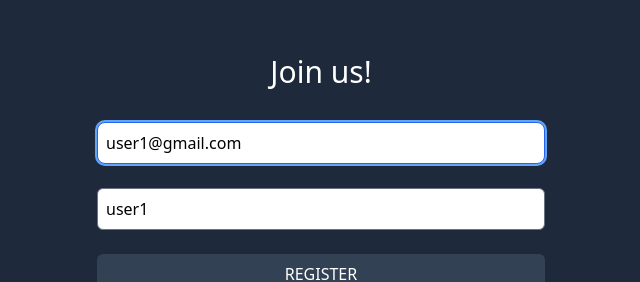
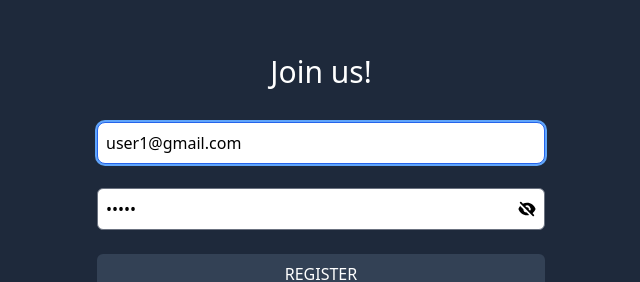
Before and after one commit to nishanthan-k/todonet, a React (Vite) app in the folder frontend/: page /signup in a window 1280 px wide. Shown: the part 202-484 px from the top of the page, without its empty margins (319-959 px from the left). Built offline with nearby package versions, Linux system fonts and the light colour scheme; no server answers.

Commit message:
fix: password show hide button added on signup screen

```diff
--- a/frontend/src/screens/Signup.tsx
+++ b/frontend/src/screens/Signup.tsx
@@ -8,10 +8,11 @@ import useSetLocalStorage from '../hooks/useSetLocalStorage';
 import { auth } from '../utils/api/apiurls';
 import axiosInstance from '../utils/api/axiosInstance';
 import { loginSchema } from '../utils/schema/authSchema';
-
+import { HiEye, HiEyeOff } from "react-icons/hi";
 
 export default function Signup() {
   const [loading, setLoading] = useState(false);
+  const [hidePassword, setHidePassword] = useState(true);
   const setLS = useSetLocalStorage();
   const navigate = useNavigate();
   const form = useForm({
@@ -77,12 +78,18 @@ export default function Signup() {
             {errors && errors.email && <span className='m-0 text-red-500'>{errors.email.message}</span>}
           </div>
 
-          <div className='flex flex-col gap-1'>
+          <div className='flex flex-col gap-1 relative'>
             <input
-              type="text"
+              type={hidePassword ? 'password' : 'text'}
               {...register("password", { required: "Password is required" })}
               className='rounded-md hover:ring-sky-400 hover:ring-2 focus:rounded-lg outline-none focus:ring-2 focus:ring-blue-400 px-2'
             />
+            <div
+              className='absolute absoluteCenter text-lg cursor-pointer'
+              onClick={() => setHidePassword(!hidePassword)}
+            >
+              {hidePassword ? <HiEyeOff /> : <HiEye />}
+            </div>
             {errors && errors.password && <span className='m-0 text-red-500'>{errors.password.message}</span>}
           </div>
 
```
